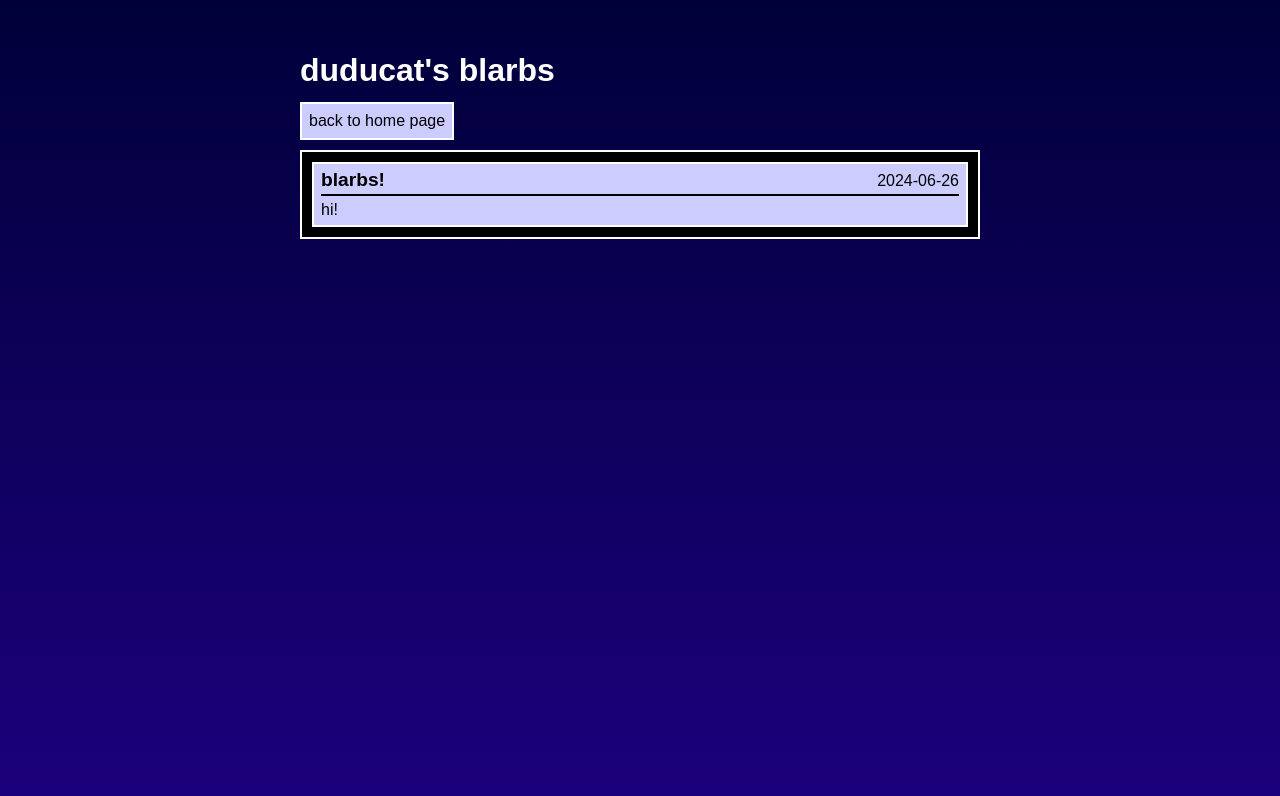
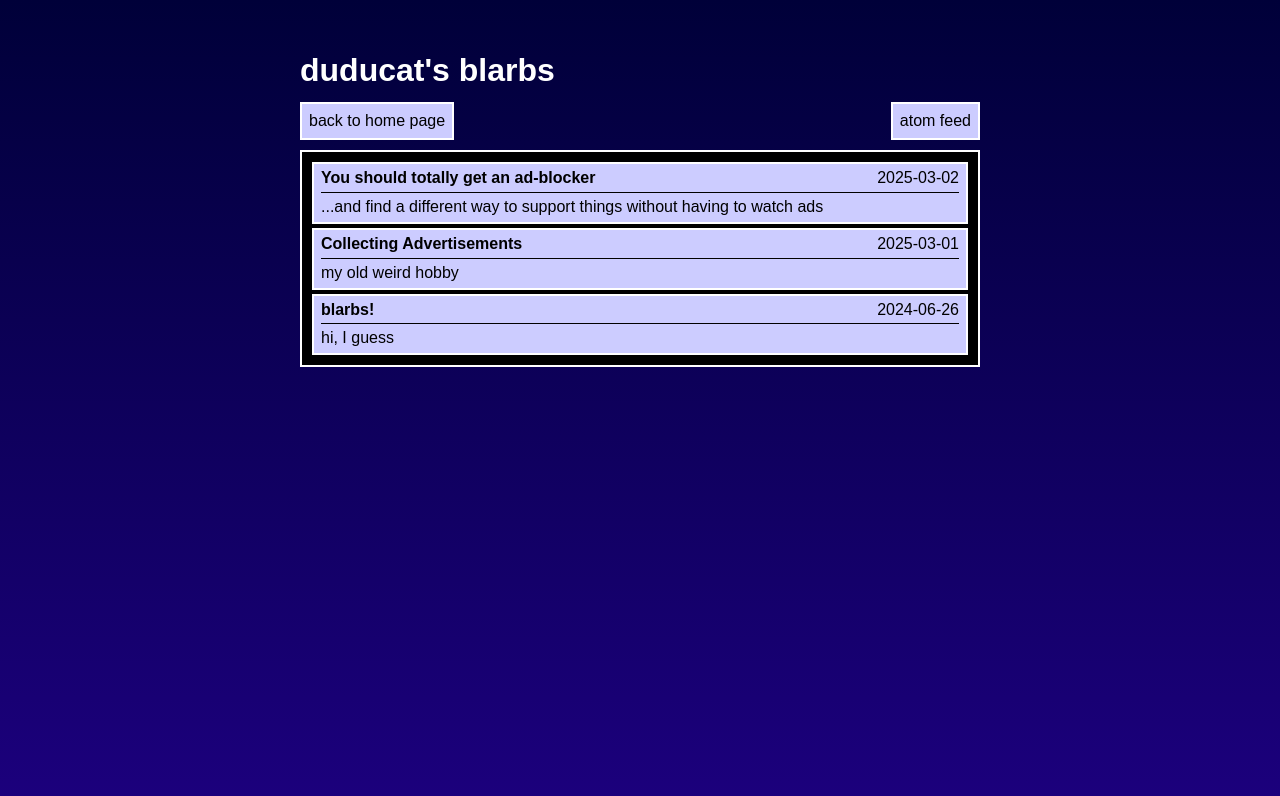
Before and after one commit to ducdat0507/blarbs, a Jekyll site: the page built from index.html, in a window 1280 px wide. Shown: the top 796 px of the page. Built offline with Jekyll 4.4.1, drawn with Linux system fonts in a browser that asks for light colours.

Commit message:
update blarb

```diff
--- a/_config.yml
+++ b/_config.yml
@@ -29,17 +29,6 @@ future: true
 plugins:
   - jekyll-feed
 
-toc:
-  min_level: 1
-  max_level: 6
-  ordered_list: false
-  no_toc_section_class: no_toc_section
-  list_id: toc
-  list_class: section-nav
-  sublist_class: ''
-  item_class: toc-entry
-  item_prefix: toc-
-
 defaults:
   - scope:
       path: ""
--- a/_includes/head.html
+++ b/_includes/head.html
@@ -11,4 +11,5 @@
     </title>
 
     <link rel="stylesheet" href="{{ "/css/main.css" | relative_url }}">
+    <script src="https://code.iconify.design/iconify-icon/2.3.0/iconify-icon.min.js"></script>
 </head>
--- a/_posts/2024-06-26-blarbs.md
+++ b/_posts/2024-06-26-blarbs.md
@@ -1,7 +1,7 @@
 ---
 layout: post
 title: blarbs!
-subtitle: hi!
+subtitle: hi, I guess
 ---
 hi!
 
--- /dev/null
+++ b/_posts/2025-03-01-advertising.md
@@ -0,0 +1,64 @@
+---
+layout: post
+title: Collecting Advertisements
+subtitle: my old weird hobby
+---
+
+I've had a love/hate relationship with online advertisements, especially those that promotes mobile games. First, I should set things straight:
+
+## Me of today says: you should totally get an ad-blocker
+
+Like, really. I believe everyone should get at least 1 method of blocking ads set up on any device they have, be it [Pi-hole](https://pi-hole.net/), [AdGuard DNS](https://adguard-dns.io/), or [uBlock Origin](https://github.com/gorhill/uBlock).
+
+(the content of the rant was originally meant to be here but since I wrote a little bit too much [I've move it into another blarb](/blarbs/2025/03/02/get-adblock.html). This one here will just be about the fascinating things I found with mobile game ads, like:)
+
+## Collecting ads was my hobby
+
+During the early days of COVID-19, I've found myself into an unusual hobby of collecting online advertisements for a lack of a better thing to do. Now in the year 2025 as of when I was writing this, it served as a time capsule on how things in 2019~2020 used to be like, and when I finally get myself to music-making, sample them to make a goofy song perhaps (?)
+
+### Using a VM to collect ads
+
+The first thing I discovered is that ad services like Unity Ads save a copy of the ads on a cache folder (conveniently named `UnityAdsCache`) which means I can move them somewhere else, like the hard drive of my computer.
+
+With that in mind, I set up an Android VM in order to let the ads play and load in the background. The ads are then moved and "collected" to my computer. Want to see how ads in 2020 looks like? Here you go:
+
+<p>
+    <video controls>
+        <source src="https://file.garden/X9Xrm_GIBmpbTDCZ/ads/pull%20them%20pins" type="video/webm" />
+    </video>
+</p>
+
+Yeah, it was your standard pull-the-pin-puzzle ads, from Evony out of all things.
+
+I also used a VPN in order to get ads in other places that I couldn't have seen otherwise, especially those from Japan that I found the most interesting. I was able to save gems like this:
+
+<p>
+    <video controls>
+        <source src="https://file.garden/X9Xrm_GIBmpbTDCZ/ads/stronk%20woman" type="video/webm" />
+    </video>
+</p>
+
+(I also saved a YouTube link to the 30-second version of this thing which is much more hilarious but they privatized it and I couldn't find a copy of the video online. Oh well, by the way, speaking about YouTube)
+
+### Saving YouTube ads into a playlist
+
+I also found a way to extract the YouTube links of ads on my YouTube phone client which I can then save into a YouTube playlist. Basically, the process goes like this (for me, YouTube probably do things a little bit differently for you since they love A/B testing):
+
+- Enable stats for nerds (go to "You" tab → press the cogwheel on the top right → go to "General" → scroll to the bottom and turn "Stats for nerds" on)
+- When an ad appears, turn the stats for nerds panel on (by clicking the 3 dots at the top and check "Stats for nerds") and copy or screenshot the video ID
+- On my computer, go to the playlist URL, click the plus next to the "Play all" button, type in "https://youtu.be/" + the video ID that I extracted, and add the video that appears
+
+With this method, I was able to add any video ad I see into a playlist of my choosing. [Here's the link to the playlist itself](https://www.youtube.com/playlist?list=PLEgqaIp00mGDRm-J2GD4qkd_Tmvp-_fWl), but I must warn that you should not watch it in public (I try to save every ad that I saw, and you've probably heard people complain about YouTube ads being a bit too suggestive on the unofficial subreddit)
+
+<p>
+    <details>
+        <summary class="button">YouTube embed (you've been warned)</summary>
+        <iframe width="560" height="315" src="https://www.youtube-nocookie.com/embed/videoseries?si=_7C67IWf8H6BFgVW&amp;list=PLEgqaIp00mGDRm-J2GD4qkd_Tmvp-_fWl" title="YouTube video player" frameborder="0" allow="accelerometer; autoplay; clipboard-write; encrypted-media; gyroscope; picture-in-picture; web-share" referrerpolicy="strict-origin-when-cross-origin" allowfullscreen style="fill-width"></iframe>
+    </details>
+</p>
+
+### Why?
+
+Simply say, because I can!
+
+...And also, maybe, in the rare event of me getting banned on platforms like YouTube because of the ad playlist, I could point to it as proof that the advertising scene has gotten so bad the platforms themselves doesn't even like the videos they got paid to promote.
--- /dev/null
+++ b/_posts/2025-03-02-get-adblock.md
@@ -0,0 +1,45 @@
+---
+layout: post
+title: You should totally get an ad-blocker
+subtitle: ...and find a different way to support things without having to watch ads
+---
+
+Warning: this blarb is a long rant. If you want to read less heated content, you can read [my blarb on my ad collection](/blarbs/2025/03/01/advertising.html), but anyways, what I mean is:
+
+***You should totally get an ad-blocker.***
+
+Like, really. I believe everyone should get at least 1 method of blocking ads set up on any device they have, be it [Pi-hole](https://pi-hole.net/), [AdGuard DNS](https://adguard-dns.io/), or [uBlock Origin](https://github.com/gorhill/uBlock).
+
+Let me explain:
+
+## Ads are becoming increasingly malware
+
+By becoming malware, I mean they have become so intrusive and annoying it pushed me to start using an ad-blocker.
+Ads that auto-play music. Ads that appear on the middle of the website that I have to wait to dismiss.
+Even people nowadays are designing their website to have more ads than actual content.
+
+The biggest offenders have to be the ads on mobile games (yes I play these things.) You have to wait like 15 seconds and click like 3 different buttons in order to dismiss them, and somewhere, someone in these ad companies thought it would be a good idea for ads to just *open the App Store automatically.* Needless to say I have AdGuard DNS set up to stop these ads from appearing in my phone and if I ever find any ads that sneak into my phone and does these kind of tricks I'm instantly uninstalling the app.
+
+The ads that I can't really block from my phone comes from YouTube which, to this day, still has this bad habit of inserting ads directly in the middle of a sentence when the person in the video is talking. Oh, and also the Reddit app. Ads can appear in the middle of the comment section now. Great.
+
+I also can't help but notice the trend of social media sites making ads more and more similar to regular posts that the only visual cue you can use to differentiate them is *one* single very faint word, which allows them to mislead people that ads are genuine posts while adding *just* enough to make them not get sued for doing it.
+
+If you could handle all of that and still using the internet without an ad-blocker or found all of these don't describe the ads that you saw, good for you. But wait, it actually gets worse:
+
+## Ads are becoming increasingly malware (this time literally)
+
+I can't really say anything about the experience of other people, but as the more "tech-savvy" person in the neighborhood I've encountered situations where people would come to me asking why their phones are having popups telling them that "your storage is full" or "your phone is infected with viruses" while failing to realize the "popups" are actually ads that *at best* make them install a barely-functioning phone cleaner app that consumes more storage than it can save, and *at worst* actually infect their phones with viruses. In fact, malvertising has become such a common practice that [even the folks at the FB of I themselves felt the need to put up a PSA telling people to install ad-blockers on their browsers](https://techcrunch.com/2022/12/22/fbi-ad-blocker/) that let me know that ad moderation has gotten even worse nowadays.
+
+I do not want to support behaviors like this, and over time I start to consider website popups that tell me to disable my ad-blockers just like Windows program installers that tell me to disable my anti-virus program's real-time protection feature because it may "interfere with the installation process": *No sane person should do this,* and if a website/installer really doesn't work I'll just find another one on the internet that does the same thing.
+
+Yes, this will mean sites will not be able to earn money by showing ads to you, which can be used to cover costs needed to keep the website function. But, to respond to that, I'd say:
+
+## You should consider other means of support other than watching ads
+
+If your website/app/YouTube content creator have another mean to support them, do it. Tip them, buy their merch, subscribe to their Patreon, anything but watch ads that might expose you to bad advertising practices or malware. If you don't have money, try spreading their works or talking good about them on social media. Whatever you do will be a lot more supportive to them than watching and clicking a thousand ads.
+
+## It doesn't have to be like this
+
+I believe that the reason why people start blocking ads is not the act of advertising itself, but the fact that the online advertising space have gotten really bad in the recent years. They start behaving like malware with all these annoying behaviors, the intrusion of privacy with cross-site tracking, and the fact that they can actually give you malware and have little to no intention to moderate stuff like this. It does not have to be like this. If rewarded ads on mobile games only last 5 seconds like how Google ads on them used to be, I won't feel the need to block them on my phone.
+
+So that's it, rant over, and please, get an ad-blocker.
--- a/css/main.css
+++ b/css/main.css
@@ -1,13 +1,26 @@
 * {
+    box-sizing: border-box;
+}
+
+body, button {
     font-family: "Arial", "Helvetica", "FreeSans", sans-serif;
     line-height: 1.3;
-    box-sizing: border-box;
 }
 
 body {
     background: #03030a;
     color: white;
     margin: 0;
+}
+
+a {
+    color: #ccf;
+    text-decoration: underline dashed;
+}
+a:hover {
+    color: white;
+    text-shadow: 0 0 4px #ccfc;
+    text-decoration: underline solid;
 }
 
 .screen-background {
@@ -49,7 +62,7 @@ body {
     padding: 10px;
 }
 
-h1, h2, h3, h4, h5, h6, p {
+h1, h2, h3, h4, h5, h6, p, ul, ol, li {
     margin: 0;
 }
 
@@ -66,6 +79,8 @@ button, .button {
     text-decoration: none;
 }
 :is(button, .button):hover {
+    color: black;
+    text-decoration: none;
     animation: .1s steps(1) poppy-button;
     transform: translateY(calc(var(--hover-to) * -1));
     box-shadow: 0 var(--hover-to) #88c;
@@ -87,6 +102,14 @@ button, .button {
     }
 }
 
+.flex-horiz {
+    display: flex;
+    flex-direction: row;
+}
+.flexible-space {
+    flex: 1;
+}
+
 .blarb-list {
     list-style: none;
     margin: 0;
@@ -105,17 +128,13 @@ button, .button {
     display: flex;
     justify-content: space-between;
     align-items: baseline;
-    border-bottom: 2px solid currentColor;
-    padding-bottom: 1px;
+    align-items: last baseline;
+    border-bottom: 1px solid currentColor;
+    padding-bottom: 3px;
     margin-bottom: 4px;
 }
 .blarb-card h2 {
-    font-size: 1.2em;
-}
-.blarb-card p {
-    white-space: nowrap;
-    overflow: hidden;
-    text-overflow: ellipsis;
+    font-size: 1em;
 }
 
 .nav-backs {
@@ -132,11 +151,17 @@ button, .button {
 .box.blarb-times {
     margin-top: 10px;
 }
-#blarb-content p:not(:first-child) {
-    margin-top: 5px;
+#blarb-content {
+    line-height: 1.2;
+}
+#blarb-content :is(p, ul, ol, li):not(:first-child) {
+    margin-top: 8px;
 }
 #blarb-content :is(h1, h2, h3, h4, h5, h6):not(:first-child) {
-    margin-top: 10px;
+    margin-top: 16px;
+}
+#blarb-content :is(picture, video, iframe) {
+    width: 100%;
 }
 
 #toc, #toc ul {
@@ -163,6 +188,15 @@ button, .button {
     background: black;
     border: 2px solid white;
 }
+.to-button {
+    order: 10000;
+    position: sticky;
+    bottom: -30px;
+}
+iconify-icon {
+    width: 1em;
+    height: 1em;
+}
 
 @media (min-width: 801px) {
     .mobile-only {
@@ -183,15 +217,17 @@ button, .button {
     .content > main {
         width: calc(100vw + 2px);
         flex: 0 0 calc(100vw + 2px);
+        gap: 15px;
         scroll-snap-align: end;
         padding-inline: 0;
     }
     .content > main .box {
         width: 100%;
         border-right: none;
+        padding: 20px;
     }
     .content > main .not-box {
-        padding-inline: 12px 10px;
+        padding-inline: 22px 20px;
     }
     .content > main.index {
         width: 100vw;
@@ -202,11 +238,11 @@ button, .button {
         border-left: none;
     }
     .content > main.index .not-box {
-        padding-inline: 10px;
+        padding-inline: 20px;
     }
     .content > aside {
-        width: calc(100vw - 50px);
-        flex: 0 0 calc(100vw - 50px);
+        width: calc(100vw - 70px);
+        flex: 0 0 calc(100vw - 70px);
         scroll-snap-align: start;
     }
 }
--- a/index.html
+++ b/index.html
@@ -6,8 +6,16 @@ layout: base
   <div class="not-box">
     <h1>duducat's blarbs</h1>
   </div>
-  <div class="not-box">
-    <a class="button" href="//ducdat0507.github.io/?main">back to home page</a>
+  <div class="not-box flex-horiz">
+    <a class="button" href="//ducdat0507.github.io/?main">
+      <iconify-icon icon="tabler:arrow-left" inline></iconify-icon>
+      back to home page
+    </a>
+    <span class="flexible-space"></span>
+    <a class="button" href="feed.xml">
+      <iconify-icon icon="tabler:rss" inline></iconify-icon>
+      atom feed
+    </a>
   </div>
   <div class="box">
     <ul class="blarb-list">
```
Also changed, not shown: _layouts/post.html (+18 -6 lines), Gemfile.lock (added).
